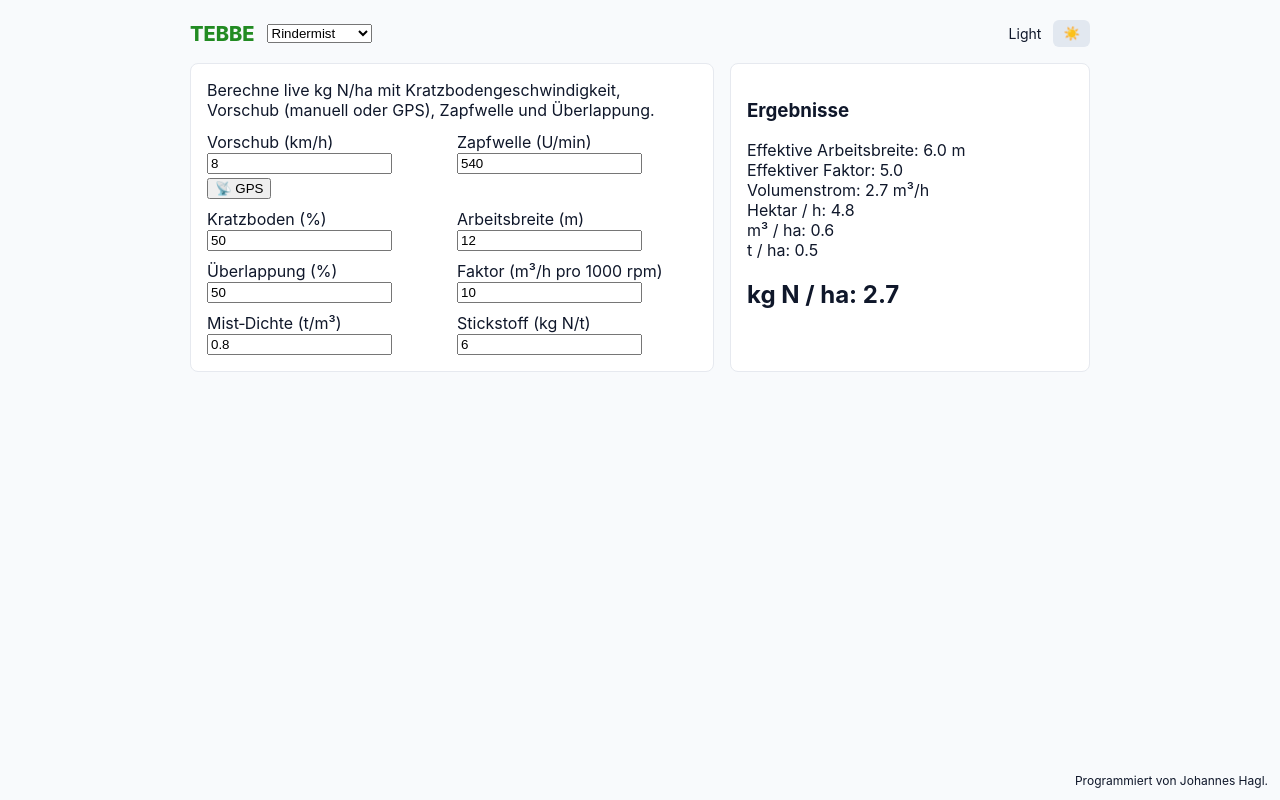
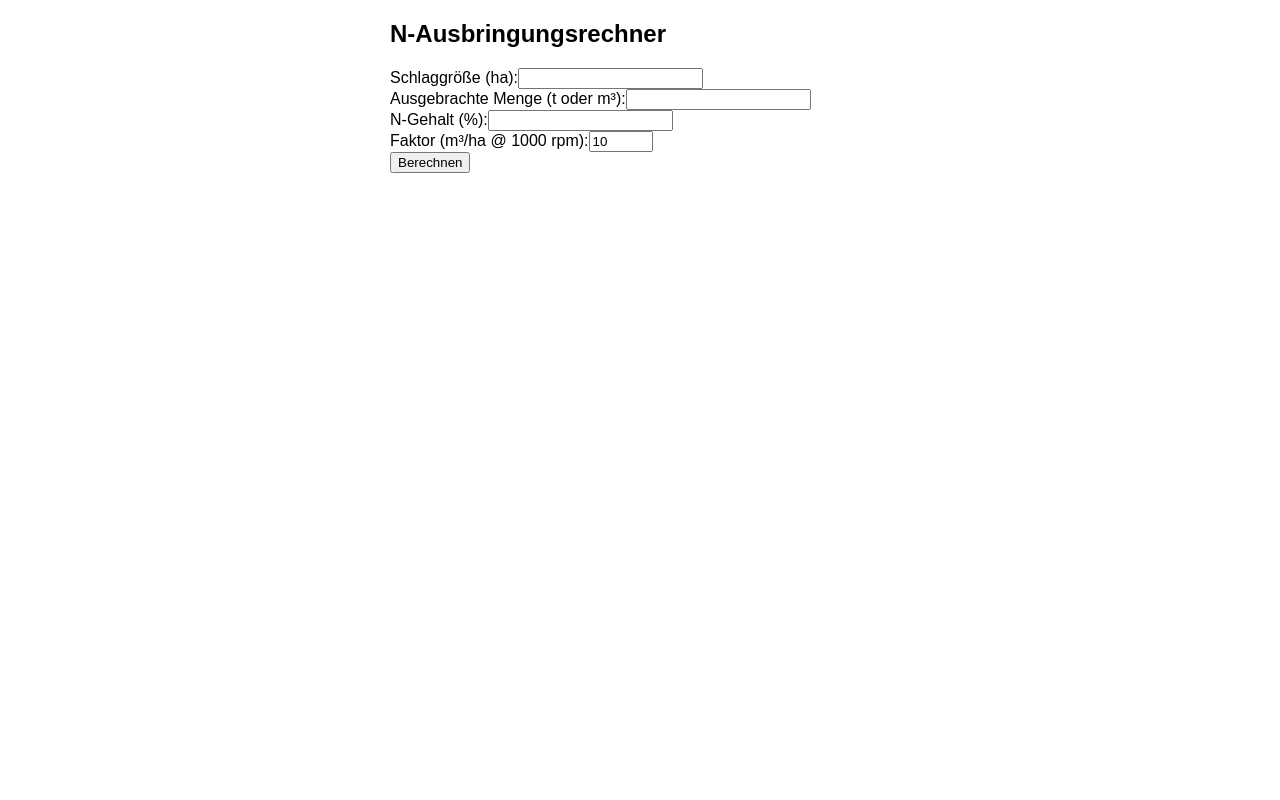
Before and after one commit to johanneshagl7-jpg/N-Ausbringmengenrechner, a React (Create React App) app: page / in a window 1280 px wide. Built offline with nearby package versions, Linux system fonts and the light colour scheme.

Commit message:
Add files via upload

```diff
--- a/public/index.html
+++ b/public/index.html
@@ -1,11 +1,11 @@
 <!DOCTYPE html>
 <html lang="de">
-<head>
-  <meta charset="UTF-8" />
-  <meta name="viewport" content="width=device-width, initial-scale=1.0" />
-  <title>N‑Ausbringungsrechner</title>
-</head>
-<body>
-  <div id="root"></div>
-</body>
+  <head>
+    <meta charset="utf-8" />
+    <meta name="viewport" content="width=device-width, initial-scale=1" />
+    <title>N-Ausbringungsrechner</title>
+  </head>
+  <body>
+    <div id="root"></div>
+  </body>
 </html>
--- /dev/null
+++ b/src/App.js
@@ -0,0 +1,12 @@
+import React from "react";
+import NRechner from "./NRechner";
+
+function App() {
+  return (
+    <div>
+      <NRechner />
+    </div>
+  );
+}
+
+export default App;
--- /dev/null
+++ b/src/NRechner.js
@@ -0,0 +1,100 @@
+import React, { useState, useEffect } from "react";
+
+export default function NRechner() {
+  const [fläche, setFläche] = useState("");
+  const [menge, setMenge] = useState("");
+  const [nGehalt, setNGehalt] = useState("");
+  const [faktor, setFaktor] = useState(10); // m³/ha bei 1000 rpm
+  const [ergebnis, setErgebnis] = useState(null);
+  const [history, setHistory] = useState([]);
+
+  useEffect(() => {
+    const saved = localStorage.getItem("nHistory");
+    if (saved) {
+      setHistory(JSON.parse(saved));
+    }
+  }, []);
+
+  const calc = (e) => {
+    e.preventDefault();
+
+    const fl = parseFloat(fläche);
+    const m = parseFloat(menge);
+    const n = parseFloat(nGehalt);
+    const f = parseFloat(faktor);
+
+    if (isNaN(fl) || isNaN(m) || isNaN(n) || isNaN(f) || fl <= 0) {
+      setErgebnis("⚠️ Bitte gültige Werte eingeben!");
+      return;
+    }
+
+    const gesamtN = m * f * (n / 100); // kg N insgesamt
+    const nProHa = gesamtN / fl;       // kg N pro ha
+
+    let text = `Zufuhr: ${nProHa.toFixed(1)} kg N/ha`;
+    if (nProHa > 170) {
+      text += " 🚨 Grenzwert überschritten!";
+    }
+
+    setErgebnis(text);
+
+    const newEntry = {
+      fläche: fl,
+      menge: m,
+      faktor: f,
+      nGehalt: n,
+      nProHa: nProHa.toFixed(1),
+      date: new Date().toLocaleString("de-AT")
+    };
+
+    const newHistory = [newEntry, ...history].slice(0, 10);
+    setHistory(newHistory);
+    localStorage.setItem("nHistory", JSON.stringify(newHistory));
+  };
+
+  const clearHistory = () => {
+    localStorage.removeItem("nHistory");
+    setHistory([]);
+  };
+
+  return (
+    <div style={{ maxWidth: "500px", margin: "20px auto", fontFamily: "sans-serif" }}>
+      <h2>N-Ausbringungsrechner</h2>
+      <form onSubmit={calc}>
+        <div>
+          <label>Schlaggröße (ha):</label>
+          <input type="number" step="0.01" value={fläche} onChange={(e) => setFläche(e.target.value)} />
+        </div>
+        <div>
+          <label>Ausgebrachte Menge (t oder m³):</label>
+          <input type="number" step="0.01" value={menge} onChange={(e) => setMenge(e.target.value)} />
+        </div>
+        <div>
+          <label>N-Gehalt (%):</label>
+          <input type="number" step="0.01" value={nGehalt} onChange={(e) => setNGehalt(e.target.value)} />
+        </div>
+        <div>
+          <label>Faktor (m³/ha @ 1000 rpm):</label>
+          <input type="number" min="10" max="160" step="1" value={faktor} onChange={(e) => setFaktor(e.target.value)} />
+        </div>
+        <button type="submit">Berechnen</button>
+      </form>
+
+      {ergebnis && <p style={{ marginTop: "10px", fontWeight: "bold" }}>{ergebnis}</p>}
+
+      {history.length > 0 && (
+        <div style={{ marginTop: "20px" }}>
+          <h3>Gespeicherte Berechnungen</h3>
+          <ul>
+            {history.map((h, idx) => (
+              <li key={idx}>
+                {h.date}: {h.nProHa} kg N/ha (Fläche: {h.fläche} ha, Menge: {h.menge}, Faktor: {h.faktor}, N: {h.nGehalt}%)
+              </li>
+            ))}
+          </ul>
+          <button onClick={clearHistory}>Verlauf löschen</button>
+        </div>
+      )}
+    </div>
+  );
+}
--- a/src/index.js
+++ b/src/index.js
@@ -1,6 +1,10 @@
-import React from 'react';
-import { createRoot } from 'react-dom/client';
-import App from './App';
+import React from "react";
+import ReactDOM from "react-dom/client";
+import App from "./App";
 
-const root = createRoot(document.getElementById('root'));
-root.render(<App />);
+const root = ReactDOM.createRoot(document.getElementById("root"));
+root.render(
+  <React.StrictMode>
+    <App />
+  </React.StrictMode>
+);
```
Also changed, not shown: package.json (+6 -4 lines).
